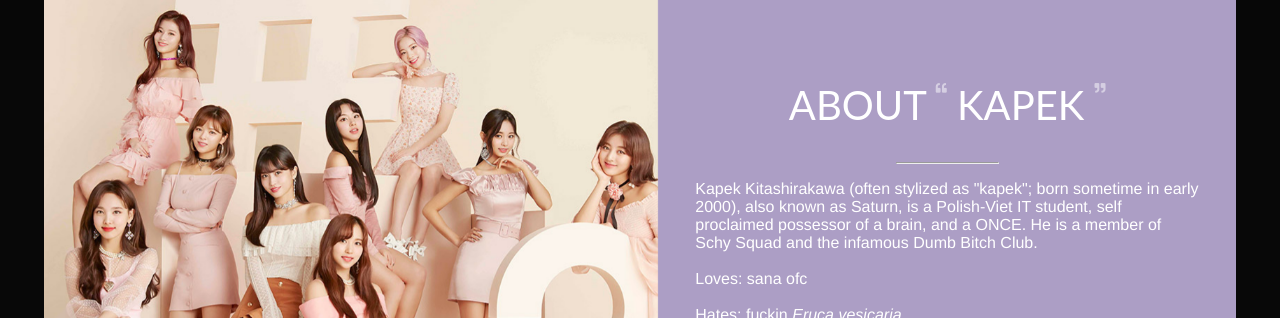
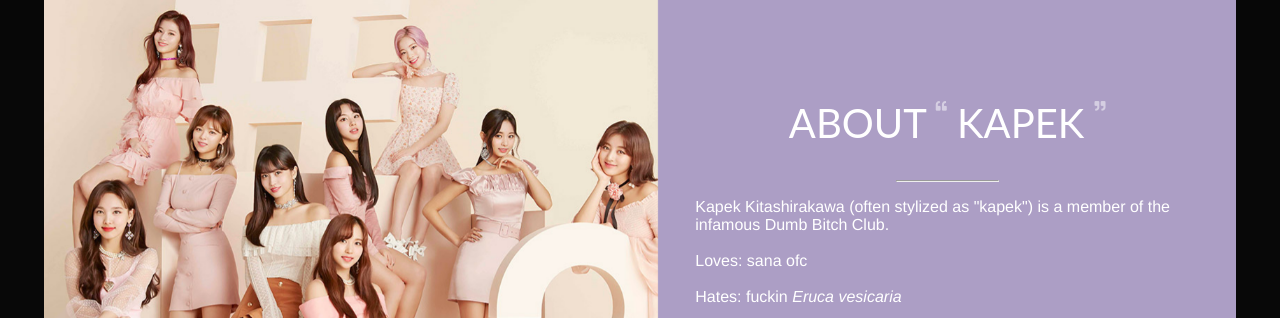
Before and after one commit to sanatized/sanatized.github.io, a plain HTML site: page index.html in a window 1280 px wide. Shown: the part 957-1275 px from the top of the page. Drawn offline with Linux system fonts and the light colour scheme.

Commit message:
Update index.html

```diff
--- a/index.html
+++ b/index.html
@@ -44,7 +44,7 @@
 <div class="inner">
 <h2 class="sectionTit">ABOUT <span><i class="fa fa-quote-left" aria-hidden="true"></i></span> KAPEK <span><i class="fa fa-quote-right" aria-hidden="true"></i></span></h2>
 <hr width="20%">
-<p class="text"> Kapek Kitashirakawa (often stylized as "kapek"; born sometime in early 2000), also known as Saturn, is a Polish-Viet IT student, self proclaimed possessor of a brain, and a ONCE. He is a member of Schy Squad and the infamous Dumb Bitch Club. </br></br>
+<p class="text"> Kapek Kitashirakawa (often stylized as "kapek") is a member of the infamous Dumb Bitch Club. </br></br>
 	Loves: sana ofc  </br></br>
 	Hates: fuckin <i>Eruca vesicaria</i> </br></br>
 	<font size="6vw"><a target="_blank" href="http://twitter.com/sanatized"><i class="fab fa-twitter"></i></a>&nbsp;<a target="_blank" href="http://instagram.com/minatozakipics"><i class="fab fa-instagram"></i></a>&nbsp;<a target="_blank" href="http://twitch.tv/kapek"><i class="fab fa-twitch"></i></a>&nbsp;<a target="_blank" href="https://steamcommunity.com/profiles/76561198070452382/"><i class="fab fa-steam"></i></a>&nbsp;<a target="_blank" href="https://www.youtube.com/channel/UChxH6jtWDPlBe9vhQN2GuAg"><i class="fab fa-youtube"></i></a>&nbsp;</font>
```
